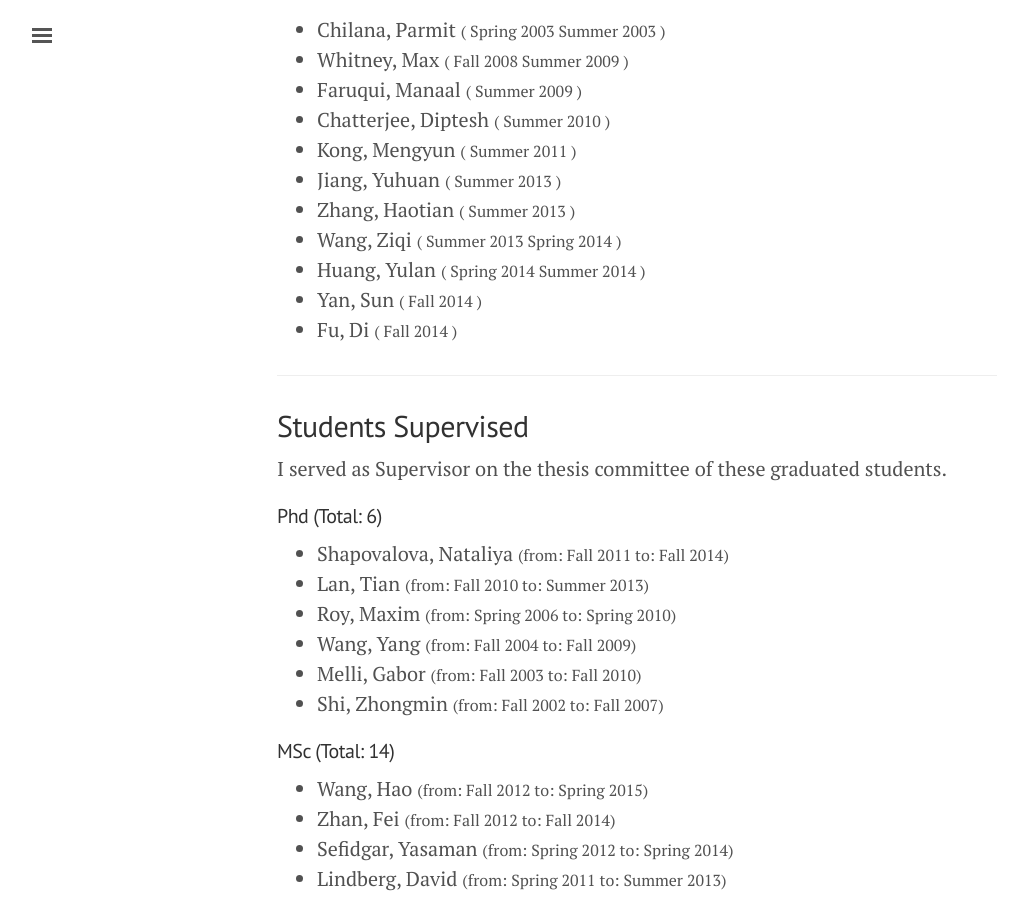
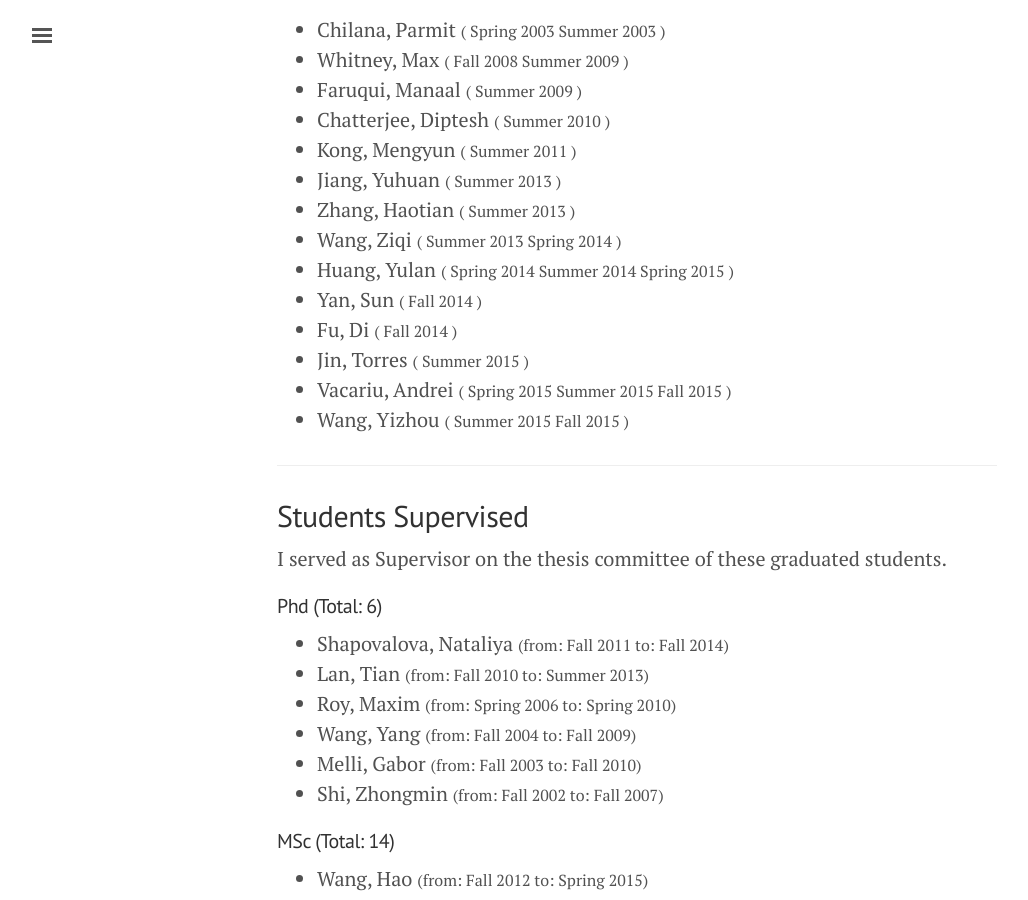
Before and after one commit to anoopsarkar/anoopsarkar.github.io, a Jekyll site: the page built from people.md, in a window 1280 px wide and 900 px high, scrolled down 2244 px. Shown: the whole window, without its empty margins (3-1031 px from the left). Built offline with Jekyll 4.4.1, drawn with Linux system fonts in a browser that asks for light colours.

Commit message:
added new undergrads; added Te Bu info

```diff
--- a/_data/graduatedstudents.yaml
+++ b/_data/graduatedstudents.yaml
@@ -1,3 +1,6 @@
+"Bu, Te":
+    url: "https://theses.lib.sfu.ca/thesis/etd9286"
+    pdf: "https://theses.lib.sfu.ca/sites/all/files/public_copies/etd9286--thesistebu.pdf"
 "Mehdizadeh Seraj, Ramtin":
     url: "https://theses.lib.sfu.ca/thesis/etd9252"
     pdf: "https://theses.lib.sfu.ca/sites/all/files/public_copies/etd9252--ramtinthesis.pdf"
--- a/_data/undergrads.yaml
+++ b/_data/undergrads.yaml
@@ -63,6 +63,8 @@
       funding: "NSERC CRD"
     - semester: "Summer 2014"
       funding: "SFU VPR USRA and NSERC"
+    - semester: "Spring 2015"
+      funding: "Google"
   after: "CMU MSc"
 
 - name: "Yan, Sun"
@@ -78,3 +80,27 @@
     - semester: "Fall 2014"
       funding: "NSERC Discovery"
   after: "SFU MSc"
+
+- name: "Jin, Torres"
+  degree: "BSc (SFU DDP)"
+  semesters:
+    - semester: "Summer 2015"
+      funding: "Google"
+
+- name: "Vacariu, Andrei"
+  degree: "BSc (SFU)"
+  semesters:
+    - semester: "Spring 2015"
+      funding: "Google"
+    - semester: "Summer 2015"
+      funding: "Google"
+    - semester: "Fall 2015"
+      funding: "NSERC DAS"
+
+- name: "Wang, Yizhou"
+  degree: "BSc (SFU DDP)"
+  semesters:
+    - semester: "Summer 2015"
+      funding: "Google"
+    - semester: "Fall 2015"
+      funding: "NSERC DAS"
```
